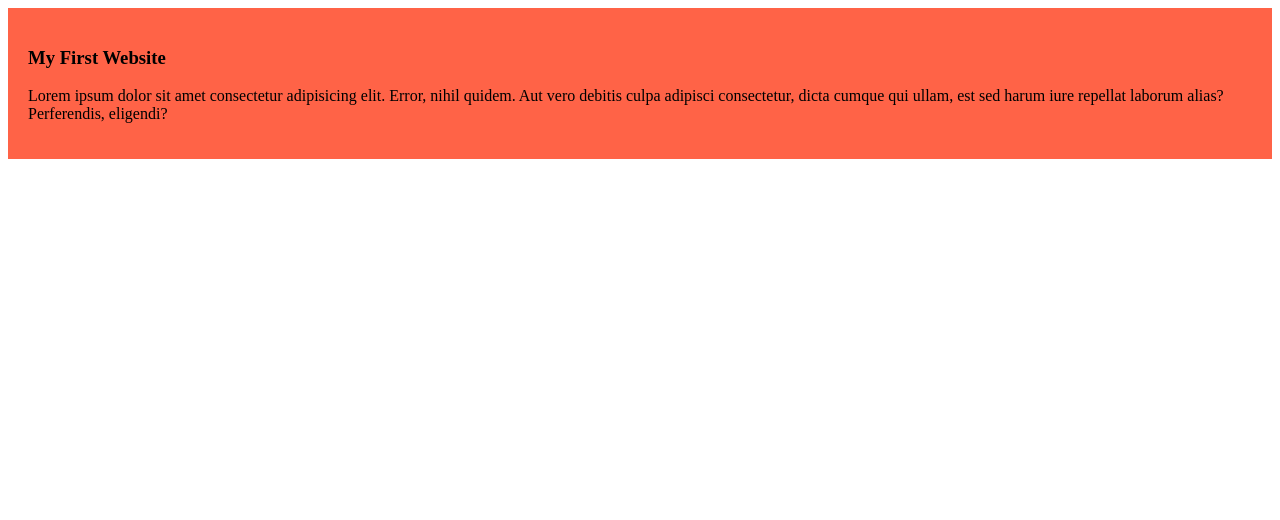
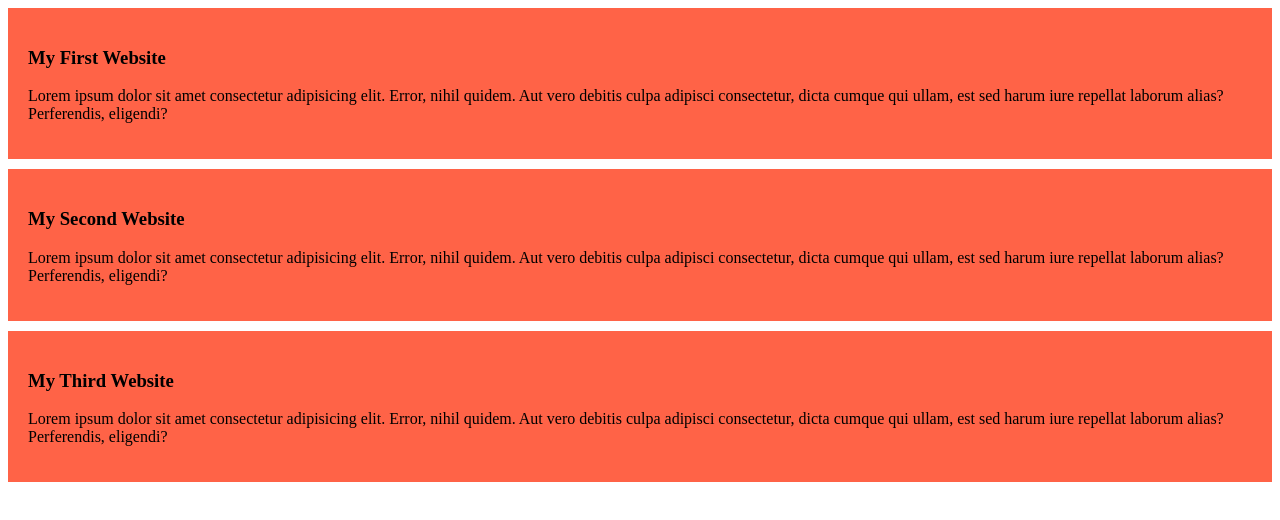
Before and after one commit to joynul24/my-first-github-repo, a plain HTML site: page index.html in a window 1280 px wide. Drawn offline with Linux system fonts and the light colour scheme.

Commit message:
added the second and the third website

```diff
--- a/index.html
+++ b/index.html
@@ -11,5 +11,13 @@
         <h3>My First Website</h3>
         <p>Lorem ipsum dolor sit amet consectetur adipisicing elit. Error, nihil quidem. Aut vero debitis culpa adipisci consectetur, dicta cumque qui ullam, est sed harum iure repellat laborum alias? Perferendis, eligendi?</p>
      </div>
+     <div>
+        <h3>My Second Website</h3>
+        <p>Lorem ipsum dolor sit amet consectetur adipisicing elit. Error, nihil quidem. Aut vero debitis culpa adipisci consectetur, dicta cumque qui ullam, est sed harum iure repellat laborum alias? Perferendis, eligendi?</p>
+     </div>
+     <div>
+        <h3>My Third Website</h3>
+        <p>Lorem ipsum dolor sit amet consectetur adipisicing elit. Error, nihil quidem. Aut vero debitis culpa adipisci consectetur, dicta cumque qui ullam, est sed harum iure repellat laborum alias? Perferendis, eligendi?</p>
+     </div>
 </body>
 </html>
--- a/styles/blog.css
+++ b/styles/blog.css
@@ -1,5 +1,6 @@
 div{
     background-color: tomato;
     padding: 20px;
+    margin-bottom: 10px;
 
 }
```
